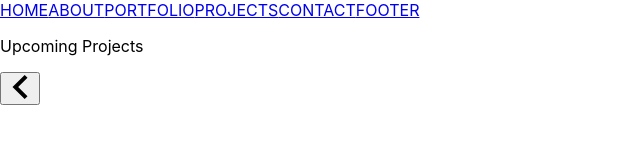
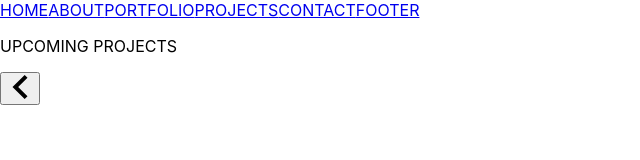
Before and after one commit to mariehposa/portfolio, a React (Create React App) app in the folder client/: page /project in a window 1280 px wide. Shown: the top 160 px of the page, without its empty margins (0-640 px from the left). Built offline with nearby package versions, Linux system fonts and the light colour scheme.

Commit message:
work in progress

```diff
--- a/client/src/components/project/project.js
+++ b/client/src/components/project/project.js
@@ -16,7 +16,7 @@ const properties = {
 export default function Project() {
   return (
     <div>
-      <p> Upcoming Projects </p>
+      <p> UPCOMING PROJECTS </p>
       <Slide {...properties} style={{width: "40rem", height: "28rem"}}>
         <div>
           <img src={ecommerce} alt="E-commerce" style={{ height: "28rem" }} />
```
Also changed, not shown: 1 other file (tests, documents, lock files or other folders).
